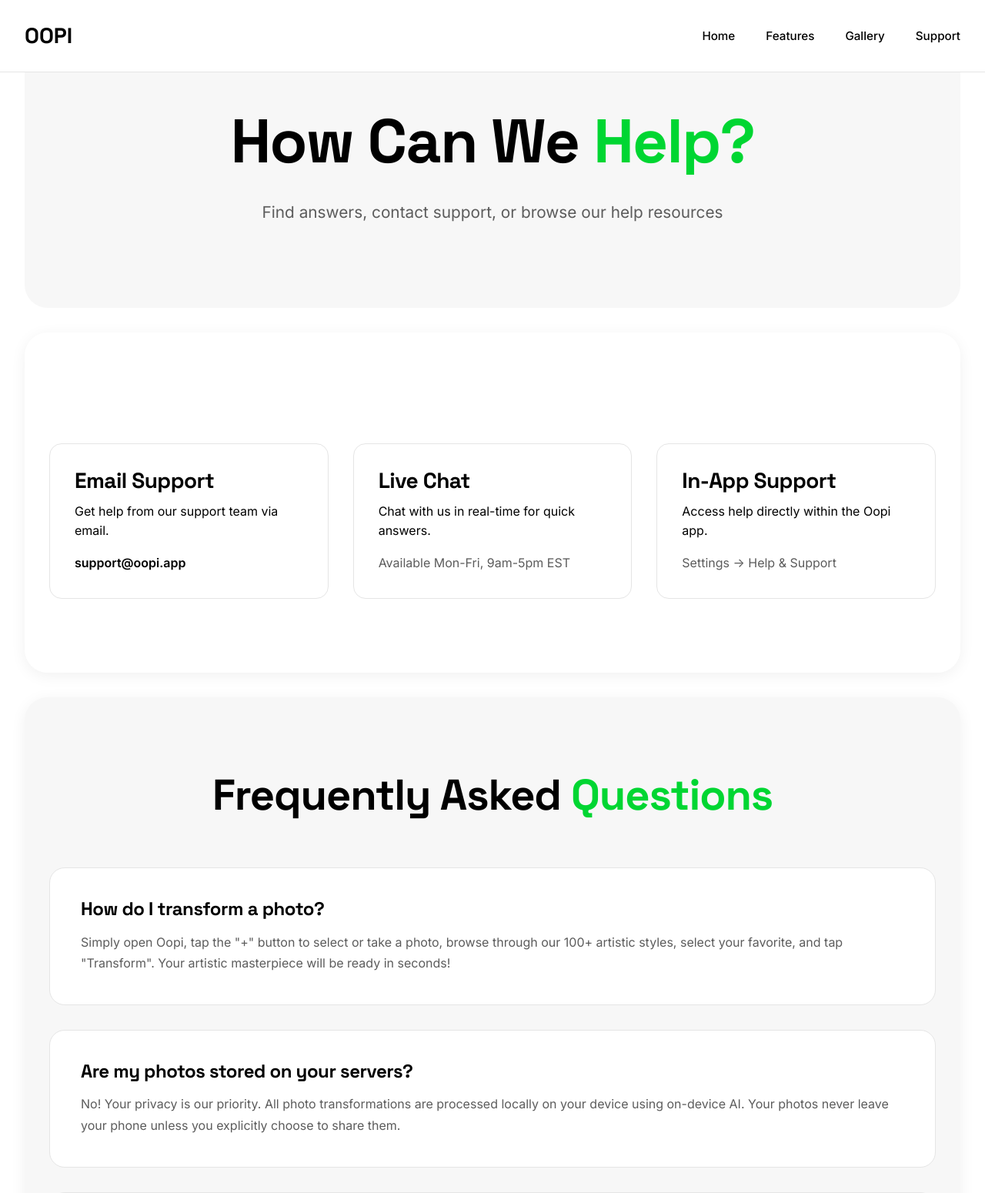
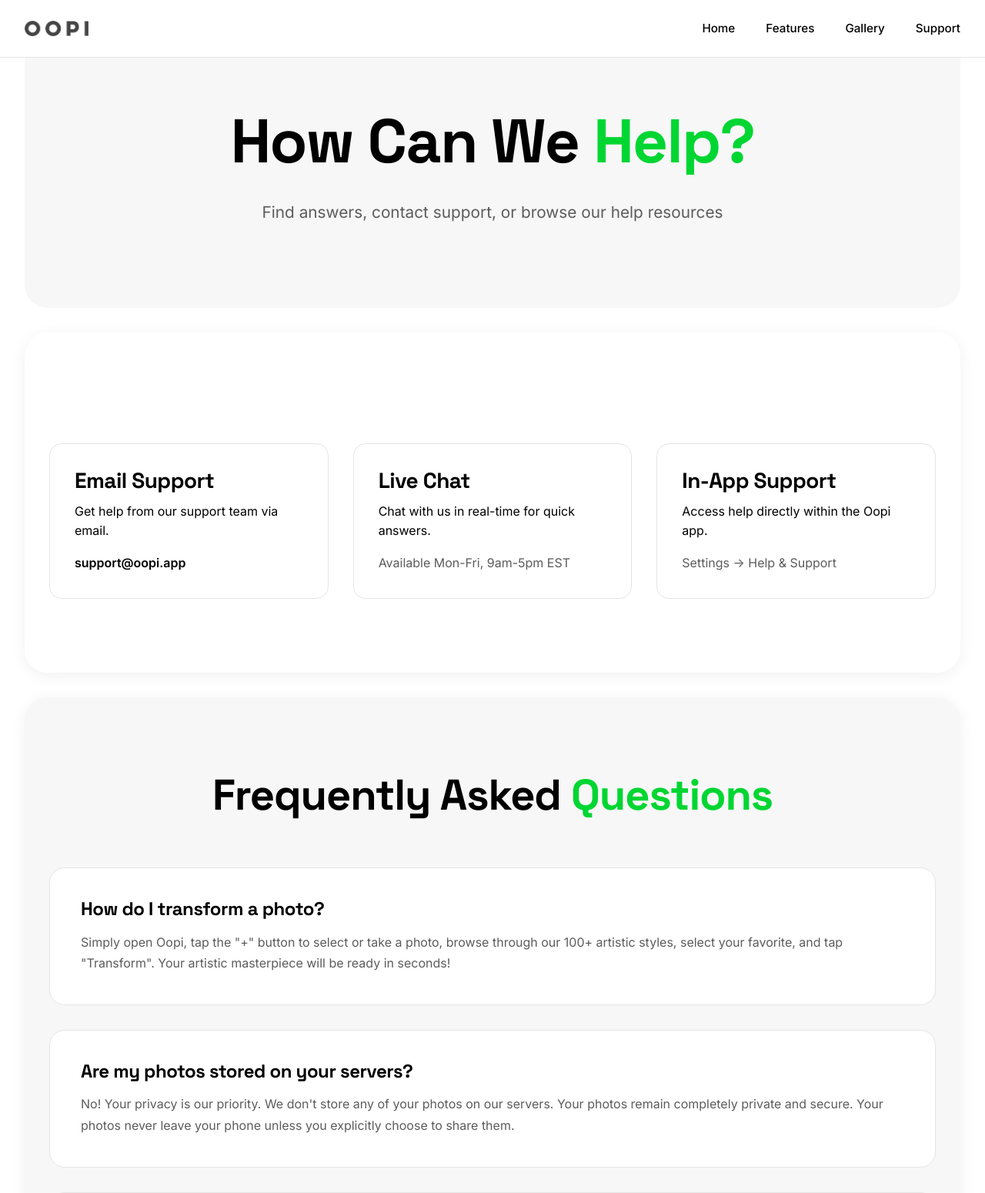
Before and after one commit to anmlclt/oopi-web, a website built with Vite: page support.html in a window 1280 px wide. Shown: the top 1550 px of the page at 77% size. Built offline with nearby package versions, Linux system fonts and the light colour scheme.

Commit message:
Update branding: use OOPI logo consistently across all pages in navigation and footer

```diff
--- a/style.css
+++ b/style.css
@@ -240,7 +240,7 @@ nav.scrolled {
 }
 
 .phone-mockup {
-  max-width: 400px;
+  max-width: 320px;
   width: 100%;
   filter: drop-shadow(0 20px 60px rgba(0, 0, 0, 0.15));
   animation: float 6s ease-in-out infinite;
--- a/support.html
+++ b/support.html
@@ -12,7 +12,7 @@
   <!-- Navigation -->
   <nav>
     <div class="nav-container">
-      <a href="/" class="logo">OOPI</a>
+      <a href="/" class="logo"><img src="/Assets/images/OOPI_m.png" alt="OOPI"></a>
       <ul class="nav-links">
         <li><a href="/">Home</a></li>
         <li><a href="/features.html">Features</a></li>
@@ -82,9 +82,9 @@
         <div class="feature-card">
           <h3>Are my photos stored on your servers?</h3>
           <p>
-            No! Your privacy is our priority. All photo transformations are processed locally on your
-            device using on-device AI. Your photos never leave your phone unless you explicitly choose
-            to share them.
+            No! Your privacy is our priority. We don't store any of your photos on our servers.
+            Your photos remain completely private and secure. Your photos never leave your phone
+            unless you explicitly choose to share them.
           </p>
         </div>
 
@@ -248,7 +248,7 @@
   <footer>
     <div class="footer-content">
       <div class="footer-section">
-        <h4>OOPI</h4>
+        <img src="/Assets/images/OOPI_m.png" alt="OOPI" style="height: 40px; margin-bottom: 1rem;">
         <p style="color: var(--text-secondary);">
           Transform your photos into beautiful artistic styles with the power of AI.
         </p>
```
Also changed, not shown: features.html (+2 -2 lines), gallery.html (+1 -1 lines), index.html (+1 -1 lines), privacy.html (+3 -3 lines), terms.html (+3 -3 lines).
